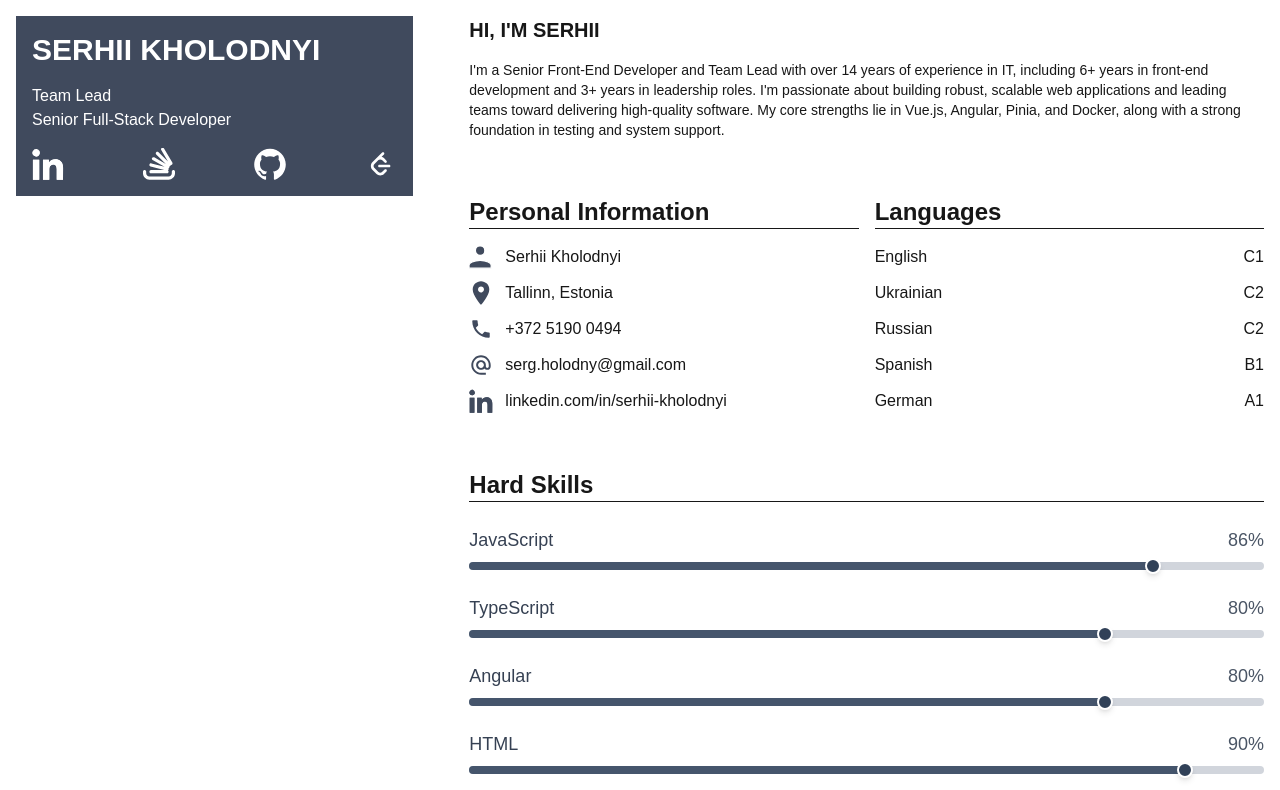
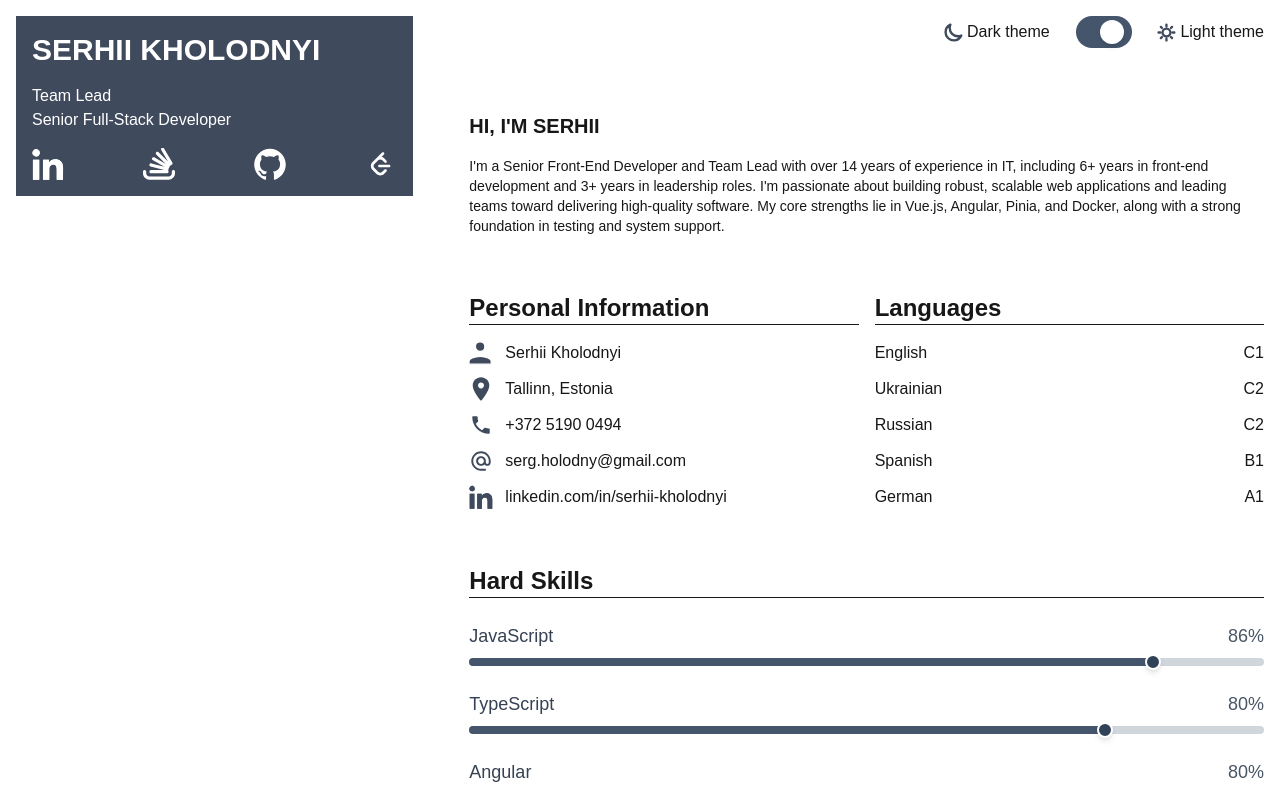
Before and after one commit to oliverfrost/my-personal-website, a Next.js app: page / in a window 1280 px wide. Shown: the top 790 px of the page. Built offline with nearby package versions, Linux system fonts and the light colour scheme; a web font is replaced by a local one.

Commit message:
Adds empty theme switcher.

```diff
--- a/app/page.tsx
+++ b/app/page.tsx
@@ -8,6 +8,7 @@ import Greeting from '@/components/greeting';
 import Summary from '@/components/summary';
 import DomainExpertise from '@/components/domain-expertise';
 import ContactForm from '@/components/contact-form';
+import FullSizeThemeSwitcher from '@/components/full-size-theme-switcher';
 
 export default function Home() {
   return (
@@ -17,6 +18,9 @@ export default function Home() {
       </div>
 
       <div className="flex flex-col gap-4 lg:w-2/3 lg:gap-14">
+      <div className="hidden lg:flex lg:justify-end lg:mb-2">
+        <FullSizeThemeSwitcher />
+      </div>
         <Greeting />
 
        <div className="lg:flex lg:gap-4">
--- /dev/null
+++ b/components/full-size-theme-switcher.tsx
@@ -0,0 +1,20 @@
+import React from 'react';
+import SimpleSwitcher from './simple-switcher';
+import MoonIcon from './icons/moon-icon';
+import SunIcon from './icons/sun-icon';
+
+export default function FullSizeThemeSwitcher() {
+    return (
+        <div className="w-[320px] flex justify-between">
+            <div className="flex items-center">
+                <MoonIcon variant='dark' />
+                <span className="ml-1">Dark theme</span>
+            </div>
+            <SimpleSwitcher />
+            <div className="flex items-center">
+                <SunIcon variant='dark' />
+                <span className="ml-1">Light theme</span>
+            </div>
+        </div>
+    );
+}
--- /dev/null
+++ b/components/icons/moon-icon.tsx
@@ -0,0 +1,7 @@
+const MoonIcon = ({ className, variant }: { className?: string; variant?: 'light' | 'dark' }) => (
+    <svg className={`${className || ''}`} width="19" height="19" viewBox="0 0 19 19" fill="none" xmlns="http://www.w3.org/2000/svg">
+    <path d="M17.3428 12.5304C16.3074 12.9986 15.1581 13.2593 13.9479 13.2593C9.39295 13.2593 5.70041 9.56676 5.70041 5.01178C5.70041 3.80159 5.96107 2.65227 6.4293 1.61691C3.56773 2.91102 1.57666 5.79076 1.57666 9.13554C1.57666 13.6905 5.2692 17.383 9.82417 17.383C13.1689 17.383 16.0487 15.392 17.3428 12.5304Z" stroke="#404A5D" strokeWidth="2.36492" strokeLinecap="round" strokeLinejoin="round"/>
+    </svg>
+)
+
+export default MoonIcon;
--- /dev/null
+++ b/components/icons/sun-icon.tsx
@@ -0,0 +1,7 @@
+const SunIcon = ({ className, variant }: { className?: string; variant?: 'light' | 'dark' }) => (
+    <svg className={`${className || ''}`} width="19" height="19" viewBox="0 0 19 19" fill="none" xmlns="http://www.w3.org/2000/svg">
+        <path d="M9.45972 1.61691V3.19353M9.45972 15.8064V17.383M3.15327 9.49998H1.57666M4.97751 5.01776L3.86267 3.90292M13.9419 5.01776L15.0568 3.90292M4.97751 13.9854L3.86267 15.1003M13.9419 13.9854L15.0568 15.1003M17.3428 9.49998H15.7662M13.4013 9.49998C13.4013 11.6768 11.6366 13.4415 9.45972 13.4415C7.28288 13.4415 5.51819 11.6768 5.51819 9.49998C5.51819 7.32313 7.28288 5.55845 9.45972 5.55845C11.6366 5.55845 13.4013 7.32313 13.4013 9.49998Z" stroke="#404A5D" strokeWidth="2.36492" strokeLinecap="round" strokeLinejoin="round" />
+    </svg>
+)
+
+export default SunIcon;
--- /dev/null
+++ b/components/simple-switcher.tsx
@@ -0,0 +1,49 @@
+'use client';
+
+import React, { useState } from 'react';
+
+interface SimpleSwitcherProps {
+  checked?: boolean;
+  onChange?: (checked: boolean) => void;
+}
+
+export default function SimpleSwitcher({
+  checked = false,
+  onChange
+}: SimpleSwitcherProps) {
+  const [isChecked, setIsChecked] = useState(checked);
+
+  const handleChange = (e: React.ChangeEvent<HTMLInputElement>) => {
+    const newChecked = e.target.checked;
+    setIsChecked(newChecked);
+    onChange?.(newChecked);
+  };
+
+  return (
+    <label className="relative inline-flex items-center cursor-pointer">
+      <input
+        type="checkbox"
+        checked={isChecked}
+        onChange={handleChange}
+        className="sr-only"
+      />
+      <div
+        className={`
+          relative w-14 h-8 rounded-full transition-colors duration-200 ease-in-out
+          ${isChecked
+            ? 'bg-white'
+            : 'bg-slate-600'
+          }
+        `}
+      >
+        <div
+          className={`
+            absolute top-1 w-6 h-6 bg-white rounded-full shadow-md
+            transition-transform duration-200 ease-in-out
+            ${isChecked ? 'translate-x-1' : 'translate-x-6' }
+          `}
+        />
+      </div>
+    </label>
+  );
+}
```
Also changed, not shown: public/moon.svg (added), public/sun.svg (added).
